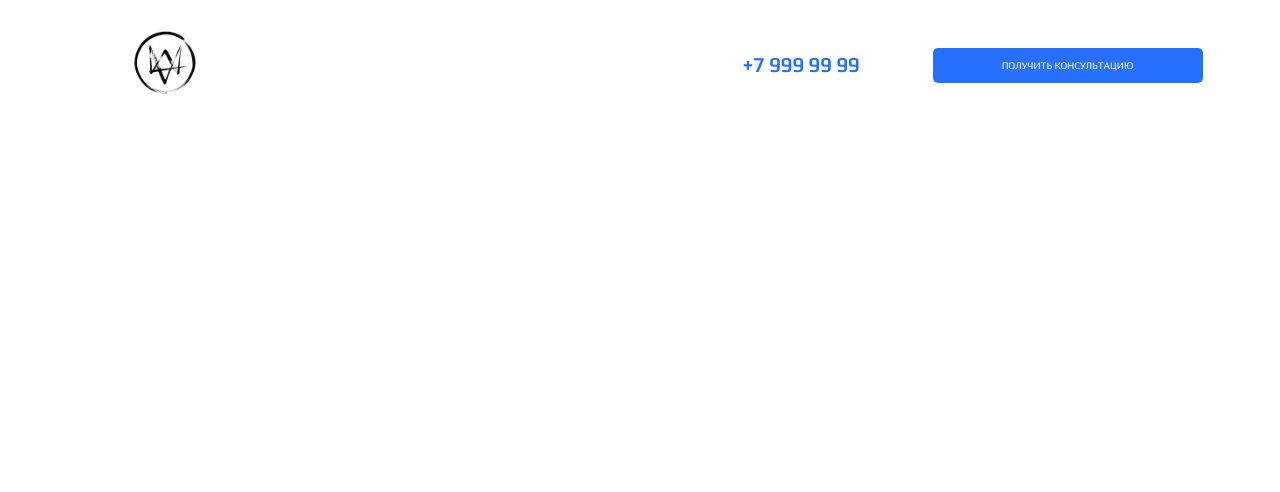
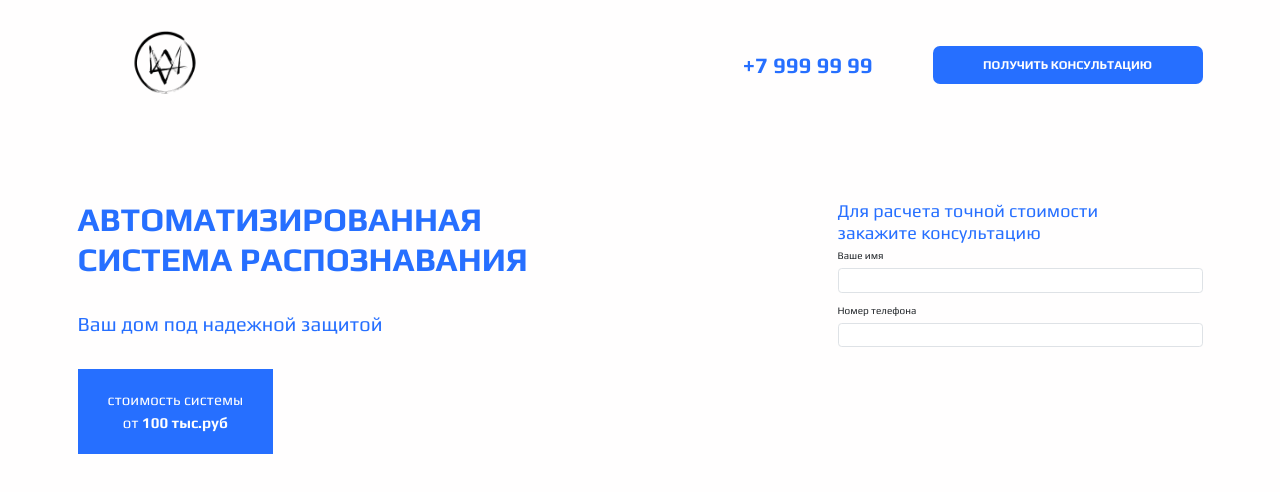
Before and after one commit to BesunovID/besunovid.github.io, a plain HTML site: page firstSite/index.html in a window 1280 px wide. Drawn offline with Linux system fonts and the light colour scheme.

Commit message:
add main, main-title, main-form

```diff
--- a/firstSite/index.html
+++ b/firstSite/index.html
@@ -17,7 +17,7 @@
     <div class="container">
         <div class="header">
             <div class="row align-items-center">
-                <div class="col-lg-2 logo">
+                <div class="logo col-lg-2">
                     <img src="src/img/logo.png" alt="Логотип">
                 </div>
                 <div class="col-lg-2 offset-5">
@@ -30,6 +30,36 @@
                 </div>
             </div>
         </div>
+        <div class="main__content">
+            <div class="row">
+                <div class="col-lg-6">
+                    <div class="main__title">
+                        <h1>Автоматизированная система распознавания</h1>
+                        <p class="main__subtitle">Ваш дом под надежной защитой</p>
+                        <span>
+                            cтоимость системы <br>
+                            от <strong>100 тыс.руб</strong>
+                        </span>
+                    </div>
+                </div>
+                <div class="col-lg-4 offset-2">
+                    <div class="contact-form">
+                        <h2 class="contact-form__title">Для расчета точной стоимости <br>
+                            закажите консультацию</h2>
+                        <form action="#">
+                            <div class="mb-3">
+                                <label for="nameInput" class="form-label">Ваше имя</label>
+                                <input type="text" class="contact-form__input form-control">
+                            </div>
+                            <div class="mb-3">
+                                <label for="phoneInput" class="form-label">Номер телефона</label>
+                                <input type="text" class="contact-form__input form-control">
+                            </div>
+                        </form>
+                    </div>
+                </div>
+            </div>
+        </div>
     </div>
 </main>
 
--- a/firstSite/src/scss/new-style.scss
+++ b/firstSite/src/scss/new-style.scss
@@ -1,4 +1,4 @@
-@import url('https://fonts.googleapis.com/css2?family=Play&display=swap');
+@import url('https://fonts.googleapis.com/css2?family=Play:wght@400;700&display=swap');
 
 /* Colors */
 $elements-color: #266fff;
@@ -6,26 +6,35 @@ $bg-color: #fffefe;
 $text-color: #191a1c;
 $ff-main: 'Play', sans-serif;
 
+@mixin font($sz, $w, $clr) {
+    font-size: $sz;
+    font-weight: $w;
+    color: $clr;
+    text-decoration: none;
+}
+
 /* Basic settings */
 html {
     font-size: 10px;
+}
+
+body {
     font-family: $ff-main;
+    background-color: $bg-color;
 }
 
 .button {
+    @include font(1.2em, 600, $bg-color);
     background-color: $elements-color;
-    color: $bg-color;
     padding: 1rem 2rem;
     border: none;
-    border-radius: 5px;
+    border-radius: 7px;
     text-transform: uppercase;
-    font-family: $ff-main;
-    font-weight: 500;
     &:hover {
         background-color: $bg-color;
         color: $elements-color;
-        border: 1px solid $elements-color;
-        padding: 0.9rem 1.9rem;
+        border: 2px solid $elements-color;
+        padding: 0.8rem 1.8rem;
     }
 }
 
@@ -37,6 +46,36 @@ section {
 /* main */
 main {
     padding: 3rem 0;
+    .main__content {
+        margin-top: 10rem;
+        .main__title {
+            h1{
+                @include font(3.3em, 600, $elements-color);
+                text-transform: uppercase;
+                line-height: 1.2;
+            }
+            .main__subtitle {
+                margin-top: 3rem;
+                @include font(2em, 400, $elements-color);
+            }
+            span {
+                margin-top: 2rem;
+                @include font(1.5em, 400, $bg-color);
+                display: inline-block;
+                padding: 2rem 3rem;
+                background-color: $elements-color;
+                text-align: center;
+            }
+        }
+        .contact-form {
+            display: flex;
+            flex-direction: column;
+            justify-content: center;
+            h2 {
+                @include font(1.8em, 400, $elements-color);
+            }
+        }
+    }
 }
 
 .logo {
@@ -49,15 +88,9 @@ main {
 }
 
 .phone-link {
-    color: $elements-color;
-    font-family: $ff-main;
-    font-weight: 900;
-    font-size: 2rem;
-    text-decoration: none;
-    height: 7rem;
-    line-height: 7rem;
+    @include font(2.2em, 600, $elements-color);
     &:hover {
         color: $bg-color;
-        -webkit-text-stroke: 0.15rem $elements-color;
+        -webkit-text-stroke: 0.1rem $elements-color;
     }
 }
```
Also changed, not shown: firstSite/src/css/new-style.css.
